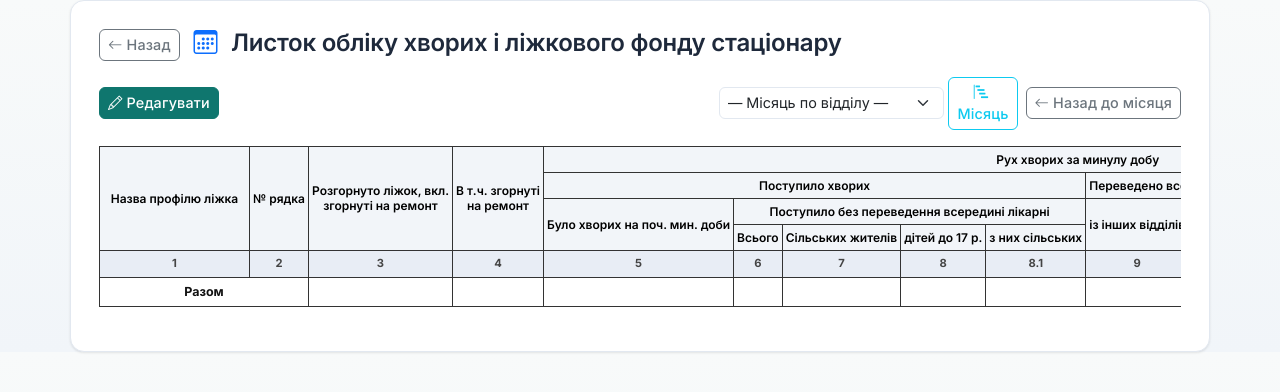
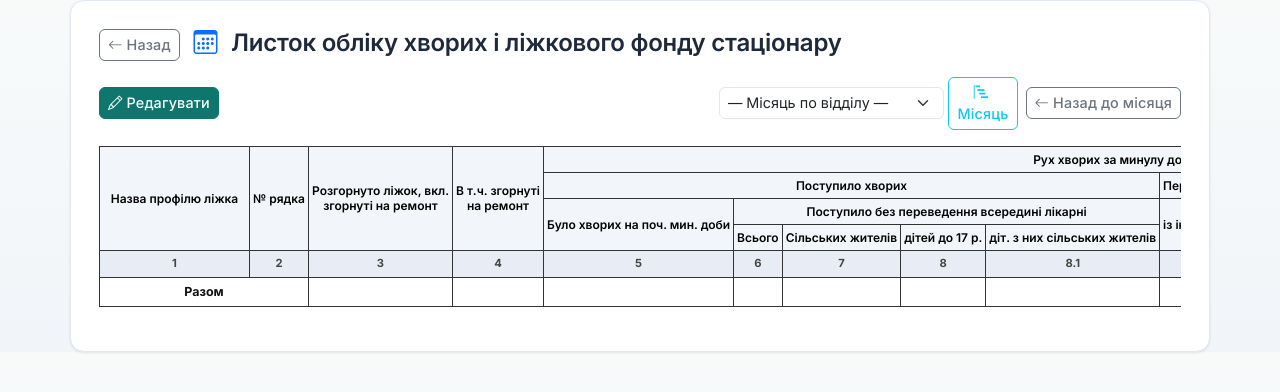
Before and after one commit to Mendela-A/Med-Data, a Flask app: template templates/statisty/form007_day.html in a window 1280 px wide. Shown: the top 392 px of the page. Run offline with Flask 3, Linux system fonts and the light colour scheme; the template is opened without the code that fills it, so the values that code supplies are empty.

Commit message:
fix(statisty): rename col 8.1 header to "діт. з них сільських жителів"
Co-Authored-By: Claude Sonnet 4.6 <noreply@anthropic.com>

```diff
--- a/templates/print_form007.html
+++ b/templates/print_form007.html
@@ -161,7 +161,7 @@ tr.totals td {
       <th>Всього</th>
       <th>Сільських жителів</th>
       <th>дітей до 17 р.</th>
-      <th>з них сільських</th>
+      <th>діт. з них сільських жителів</th>
     </tr>
     <tr>
       <td class="col-num">1</td><td class="col-num">2</td><td class="col-num">3</td><td class="col-num">4</td>
--- a/templates/print_form007_dept_month.html
+++ b/templates/print_form007_dept_month.html
@@ -137,7 +137,7 @@ tr.totals td {
       <th>Всього</th>
       <th>Сільських жителів</th>
       <th>дітей до 17 р.</th>
-      <th>з них сільських</th>
+      <th>діт. з них сільських жителів</th>
     </tr>
     <tr>
       <td class="col-num">Дата</td>
--- a/templates/statisty/form007_day.html
+++ b/templates/statisty/form007_day.html
@@ -79,7 +79,7 @@
         <th>Всього</th>
         <th>Сільських жителів</th>
         <th>дітей до 17 р.</th>
-        <th>з них сільських</th>
+        <th>діт. з них сільських жителів</th>
       </tr>
       <tr class="table-secondary small text-center text-muted">
         <td>1</td><td>2</td><td>3</td><td>4</td><td>5</td>
--- a/templates/statisty/form007_dept_month.html
+++ b/templates/statisty/form007_dept_month.html
@@ -74,7 +74,7 @@
         <th>Всього</th>
         <th>Сільських жителів</th>
         <th>дітей до 17 р.</th>
-        <th>з них сільських</th>
+        <th>діт. з них сільських жителів</th>
       </tr>
       <tr class="table-secondary small text-center text-muted">
         <td>Дата</td><td>3</td><td>4</td><td>5</td>
--- a/templates/statisty/form007_edit.html
+++ b/templates/statisty/form007_edit.html
@@ -52,7 +52,7 @@
           <th>Всього</th>
           <th>Сільських жителів</th>
           <th>дітей до 17 р.</th>
-          <th>з них сільських</th>
+          <th>діт. з них сільських жителів</th>
         </tr>
         <tr class="table-secondary small text-center text-muted">
           <td>1</td><td>2</td><td>3</td><td>4</td><td>5</td>
```
